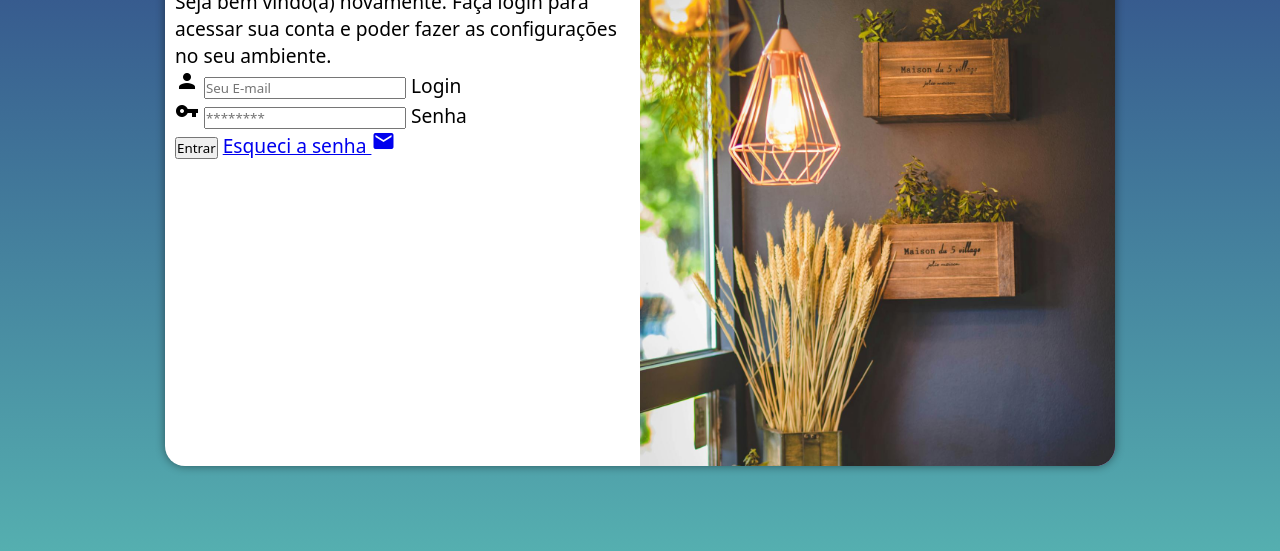
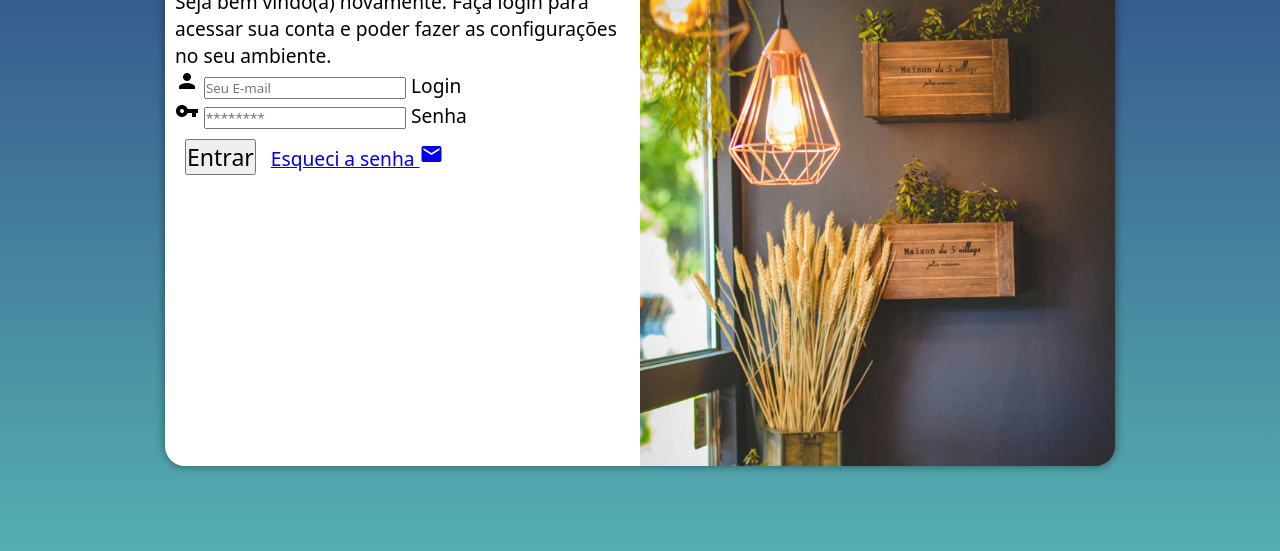
Before and after one commit to Souzx4/Login, a plain HTML site: page index.html in a window 1280 px wide. Shown: the part 209-760 px from the top of the page. Drawn offline with Linux system fonts and the light colour scheme.

Commit message:
up botão de entrar

```diff
--- a/estilos/style.css
+++ b/estilos/style.css
@@ -63,3 +63,8 @@ main {
 #formulario {
     font-size: 0.8em;
 }
+
+#entrar {
+    margin: 10px;
+    font-size: 1.2em;
+}
--- a/index.html
+++ b/index.html
@@ -29,7 +29,7 @@
                         <label for="isenha">Senha</label>
                     </div>
 
-                    <input type="submit" value="Entrar">
+                    <input type="submit" value="Entrar" id="entrar">
                     <a href="Esqueci.html">
                         Esqueci a senha <i class="material-icons">mail</i>
                     </a>
```
